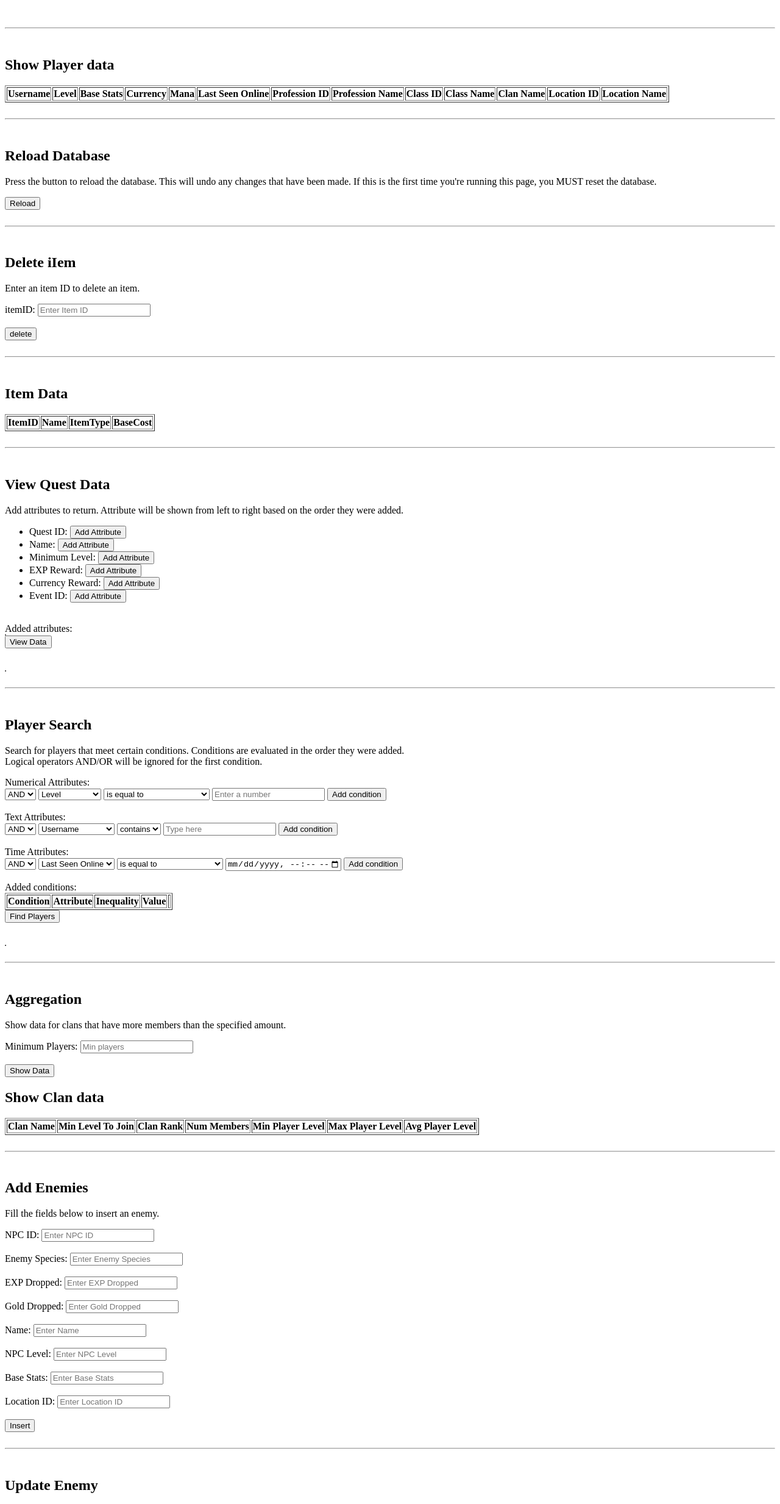
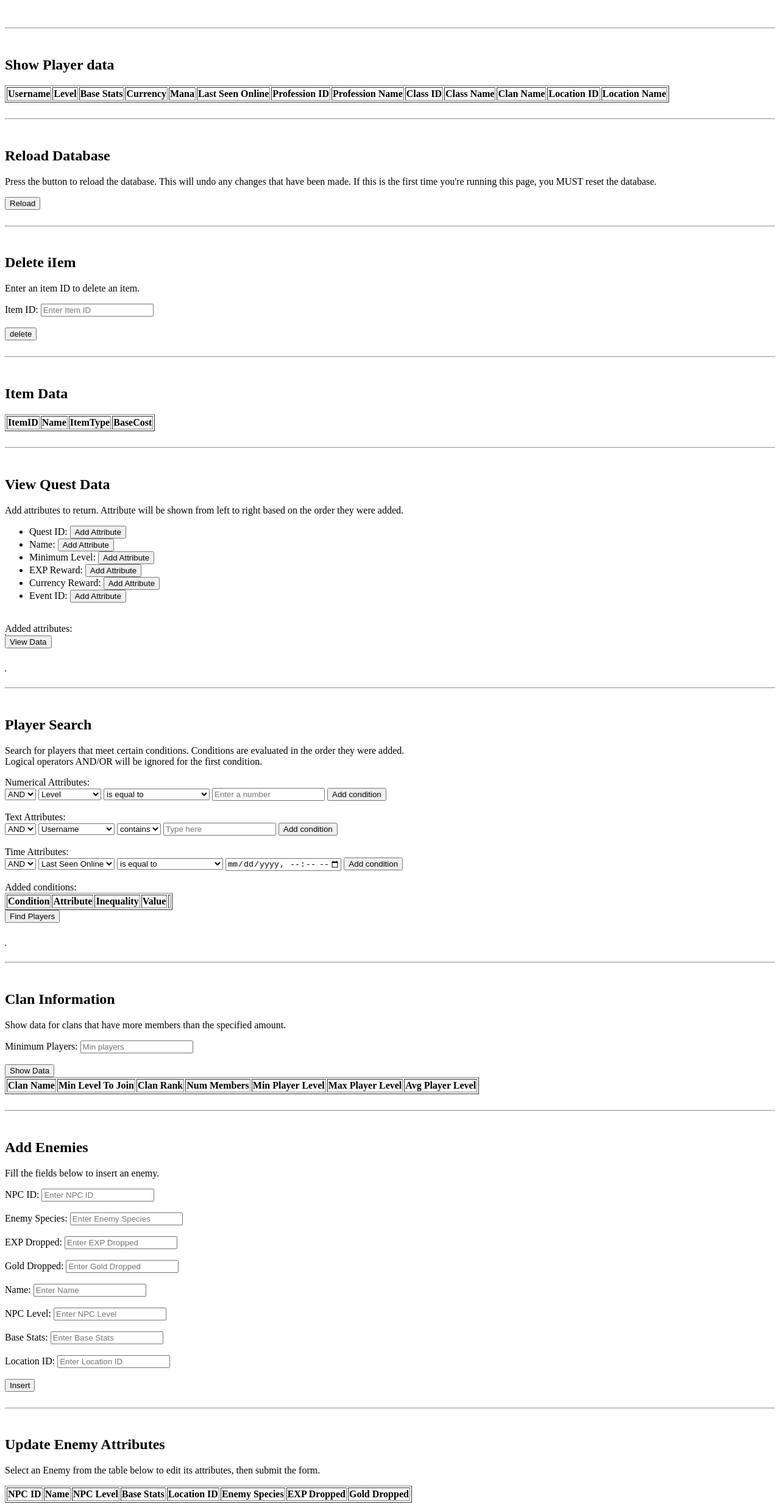
Before and after one commit to aleong2004/mmorpg-management-system, a website: page CPSC304_Node_Project-main/public/index.html in a window 1280 px wide. Shown: the part 61-2527 px from the top of the page at 61% size. Drawn offline with Linux system fonts and the light colour scheme; no server answers.

Commit message:
final grammar fixes

```diff
--- a/CPSC304_Node_Project-main/public/index.html
+++ b/CPSC304_Node_Project-main/public/index.html
@@ -63,7 +63,7 @@
     <h2>Delete iIem</h2>
     <p>Enter an item ID to delete an item.</p>
     <form id="deleteItem">
-        itemID: <input type="number" id="deleteItemId" placeholder="Enter Item ID" required> <br><br>
+        Item ID: <input type="number" id="deleteItemId" placeholder="Enter Item ID" required> <br><br>
 
         <button type="submit"> delete </button> <br>
     </form>
@@ -225,7 +225,7 @@
 
 <br><hr><br> <!-- ========================================================================= -->
 
-    <h2>Aggregation</h2>
+    <h2>Clan Information</h2>
     <p>Show data for clans that have more members than the specified amount.</p>
     <form id="agregationWithHaving">
         Minimum Players: <input type="number" id="minPlayerCount" placeholder="Min players" required> <br><br>
@@ -235,7 +235,6 @@
 
     <div id="agregationWithHavingResultMsg"></div>
 
-    <h2>Show Clan data</h2>
     <table id="agregationWithHavingTable" border="1">
         <thead>
             <tr>
@@ -273,7 +272,7 @@
 
 <br><hr><br> <!-- ========================================================================= -->
 
-    <h2>Update Enemy</h2>
+    <h2>Update Enemy Attributes</h2>
     <p>Select an Enemy from the table below to edit its attributes,
         then submit the form.
     </p>
--- a/CPSC304_Node_Project-main/public/scripts.js
+++ b/CPSC304_Node_Project-main/public/scripts.js
@@ -143,10 +143,10 @@ async function deleteItem(event) {
     const messageElement = document.getElementById('deleteItemResultMsg');
 
     if (responseData.success) {
-        messageElement.textContent = "Item deleted";
+        messageElement.textContent = "Item deleted.";
         fetchAndDisplayItems();
     } else {
-        messageElement.textContent = "Error while deleting the item";
+        messageElement.textContent = "Error: Cannot delete item.";
     }
 }
 
```
